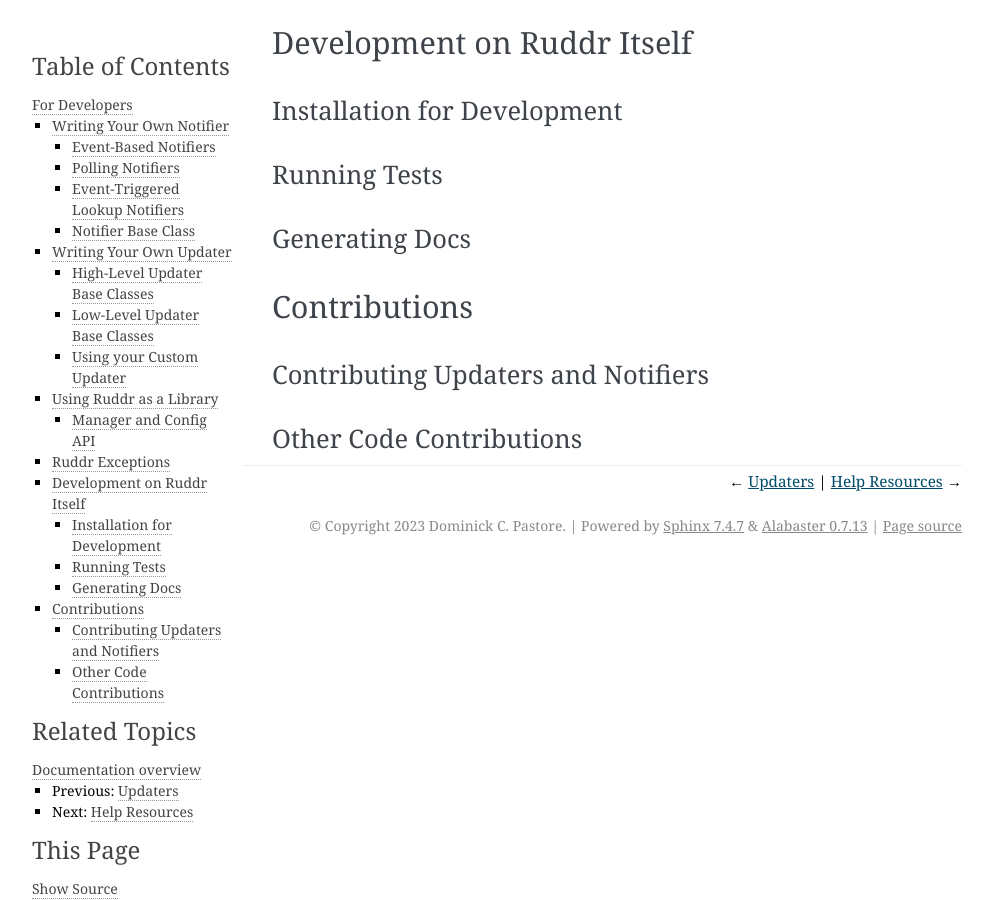
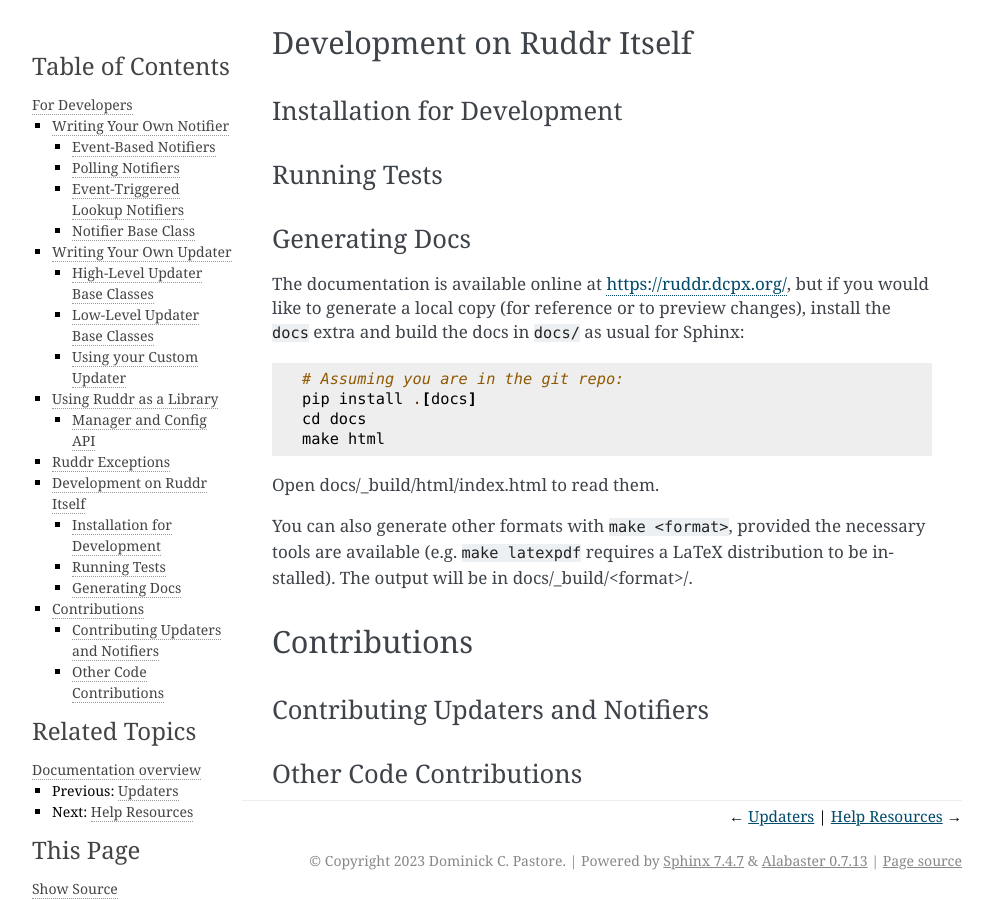
Before and after one commit to dominickpastore/ruddr, a Sphinx documentation site: the page built from docs/development.rst, in a window 1280 px wide and 900 px high, scrolled down 12481 px. Shown: the whole window, without its empty margins (148-1141 px from the left). Built offline with Sphinx 7.4.7, drawn with Linux system fonts in a browser that asks for light colours.

Commit message:
Add some docs about docs

```diff
--- a/docs/development.rst
+++ b/docs/development.rst
@@ -564,7 +564,21 @@
 Generating Docs
 ~~~~~~~~~~~~~~~
 
-.. TODO Install with .[docs]
+The documentation is available online at https://ruddr.dcpx.org/, but if you
+would like to generate a local copy (for reference or to preview changes),
+install the ``docs`` extra and build the docs in ``docs/`` as usual for
+Sphinx::
+
+    # Assuming you are in the git repo:
+    pip install .[docs]
+    cd docs
+    make html
+
+Open docs/_build/html/index.html to read them.
+
+You can also generate other formats with ``make <format>``, provided the
+necessary tools are available (e.g. ``make latexpdf`` requires a LaTeX
+distribution to be installed). The output will be in docs/_build/<format>/.
 
 Contributions
 -------------
```
